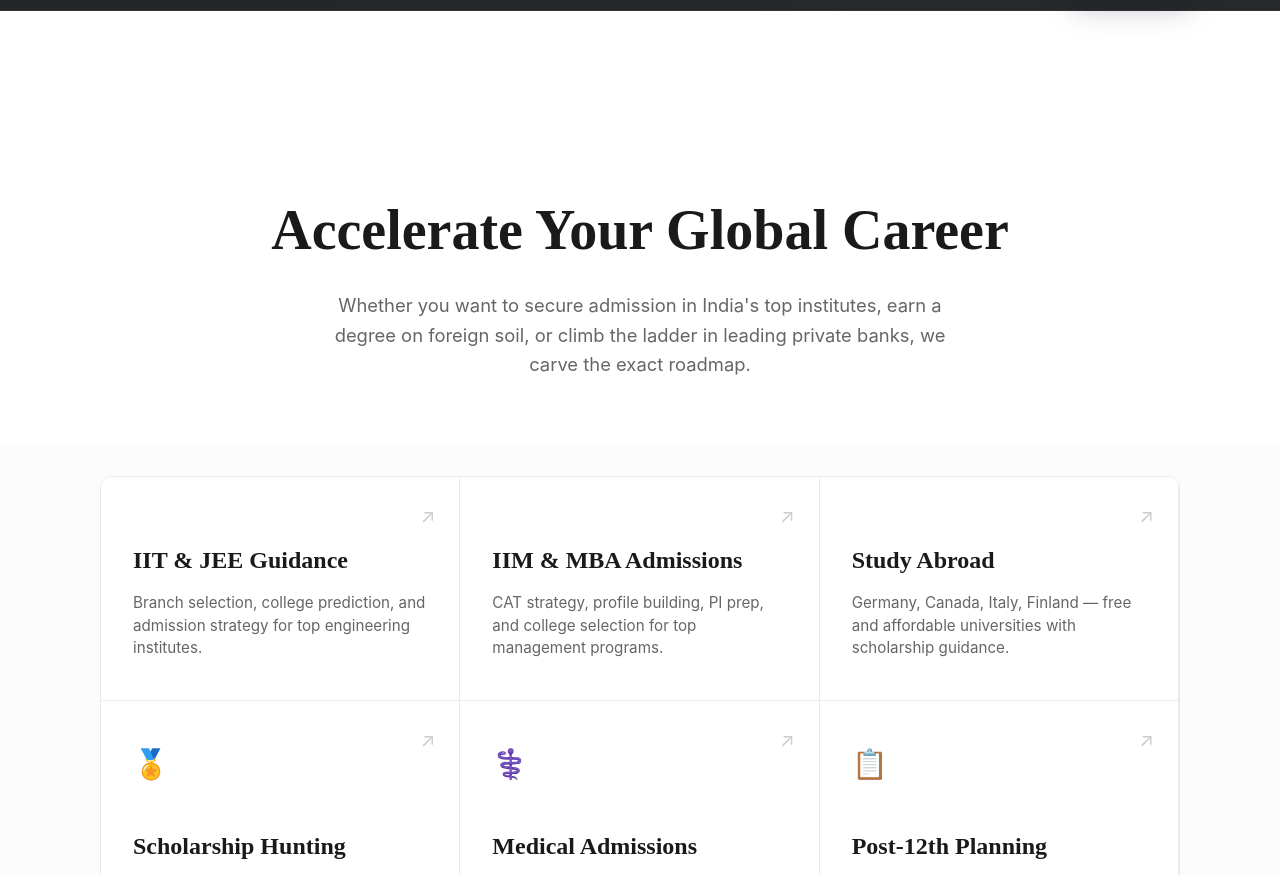
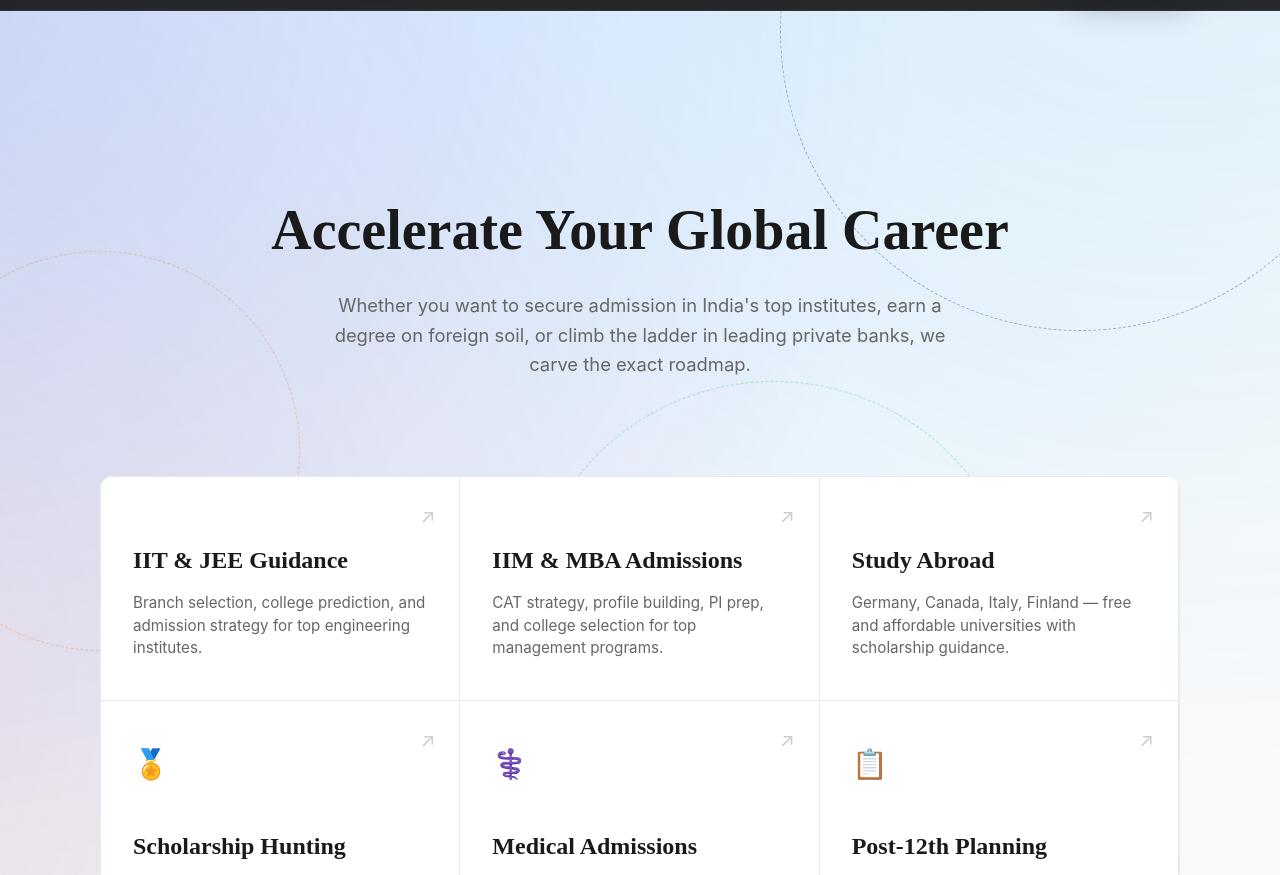
Before and after one commit to lokeshanand1/campusin, a website: page services.html in a window 1280 px wide. Shown: the part 69-944 px from the top of the page. Drawn offline with Linux system fonts and the light colour scheme.

Commit message:
style(services): implement sweeping animated background orbits from main page

```diff
--- a/services.css
+++ b/services.css
@@ -12,7 +12,7 @@
 .services-hero {
   padding: 8rem 0 4rem;
   text-align: center;
-  background-color: #ffffff;
+  background-color: transparent;
 }
 
 .services-hero h1 {
@@ -34,7 +34,7 @@
 /* ── MINIMALIST LIGHT GRID ── */
 .minimal-section {
   padding: 2rem 0 6rem;
-  background-color: #fcfcfc;
+  background-color: transparent;
 }
 
 .minimal-grid {
--- a/services.html
+++ b/services.html
@@ -53,6 +53,13 @@
     </header>
 
     <main>
+      <!-- Animated Background (Global) -->
+      <div class="bg-orbits" aria-hidden="true">
+        <div class="bg-orbit bg-orbit--1"></div>
+        <div class="bg-orbit bg-orbit--2"></div>
+        <div class="bg-orbit bg-orbit--3"></div>
+      </div>
+
       <!-- Services Hero (Light Theme) -->
       <section class="services-hero">
         <div class="container">
```
